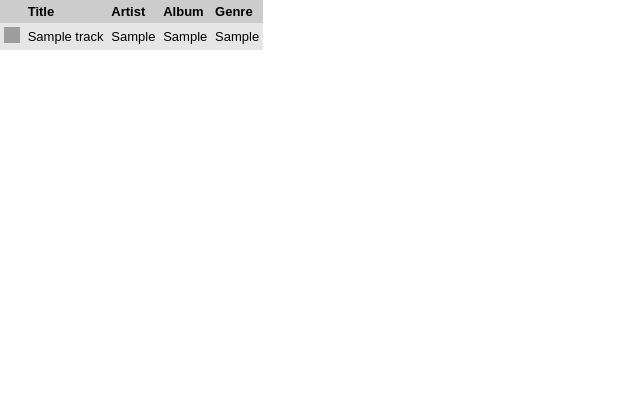
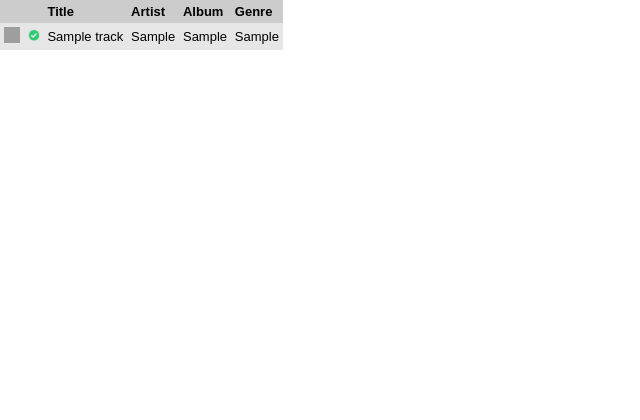
Before and after one commit to NiklasRosenstein/qu, a Flask app: page / in a window 1280 px wide. Shown: the top 420 px of the page, without its empty margins (0-640 px from the left). Run offline with Flask 2, Linux system fonts and the light colour scheme; tables that the repository leaves empty hold one stand-in row (values such as "Sample post"); grey boxes are pictures that could not be loaded.

Commit message:
add check and error images, add column that displays whether a cover is present or not

```diff
--- a/README.markdown
+++ b/README.markdown
@@ -23,3 +23,5 @@ __DEPLOYMENT__
 __CREDITS__
 
     qu/web/static/img/nocover.png: http://gouki113.deviantart.com/art/No-Album-Art-145001929
+    qu/web/static/img/check.png,
+    qu/web/static/img/error.png: https://www.iconfinder.com/paomedia
--- a/qu/web/templates/dashboard.html
+++ b/qu/web/templates/dashboard.html
@@ -19,7 +19,7 @@
 			<table>
 				<tr>
 					<th></th>
-					<!--<th></th>-->
+					<th></th>
 					<th onclick="sortTracks('data-track-title')">Title</th>
 					<th onclick="sortTracks('data-track-artist')">Artist</th>
 					<th onclick="sortTracks('data-track-album')">Album</th>
@@ -31,6 +31,7 @@
 					data-track-album="{{ track.album or "" }}" data-track-genre="{{ track.genre or ""}}"
 					data-track-mime="{{ track.mime }}">
 					<td><a class="icon icon-play" href="#" onclick="play({{ track.id }})"/></td>
+					<td><img width="12" src="{{ url_for('static', filename='img/check.png' if track.has_cover else 'img/error.png') }}"></td>
 					<!--<td><img src="/pic/{{ track.id }}" width="16" height="16"></td>-->
 					<td>{{ track.title }}</td>
 					<td>{{ track.artist or "" }}</td>
```
Also changed, not shown: qu/web/static/img/check.png (added), qu/web/static/img/error.png (added).
